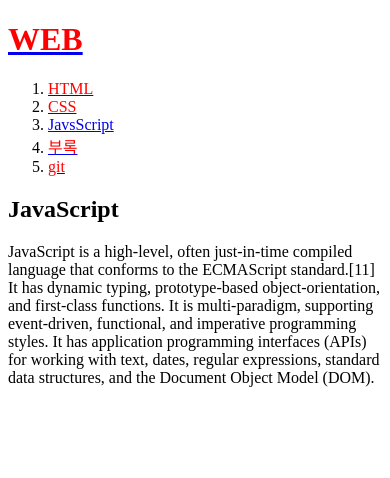
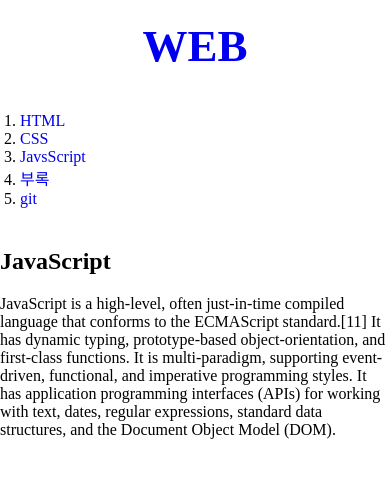
Before and after one commit to khb4435/myFirstWebSite, a plain HTML site: page 3.html in a window 390 px wide. Drawn offline with Linux system fonts and the light colour scheme.

Commit message:
final first

```diff
--- a/3.html
+++ b/3.html
@@ -3,17 +3,59 @@
 <head>
     <title>WEB1 - JavaScript</title>
     <meta charset="UTF-8">
+    <style>
+        a{
+            text-decoration: none;
+        }
+        h1{
+            font-size:45px;
+            text-align: center;
+            border-bottom : 1px solid gray;
+            margin:0px;
+            padding: 20px;
+        }
+        #grid ol {
+            border-right : 1px solid gray;
+            width : 100px;
+            margin:0;
+            padding:20px;
+        }
+        body{
+            margin:0;
+        }
+        #grid{
+            display:grid;
+            grid-template-columns: 150px 1fr;
+            /* grid-template-rows: 150px 1fr; */
+            /* grid-template-areas: 150px 1fr; */
+        }
+        @media(max-width:800px){
+            #grid{
+                display:block;
+            }
+            #grid ol{
+                border-right:none;
+            }
+            h1{
+                border-bottom:none;
+            }
+        }
+    </style>
 </head>
 <body>
-    <h1><a href="index.html"><font color="red">WEB</font></a></h1>
-    <ol>
-        <li><a href="1.html"><font color="red">HTML</font></a></li>
-        <li><a href="2.html"><font color="red">CSS</font></a></li>
-        <li><a href="3.html"><font color="red"></font>JavsScript</a></li>
-        <li><a href="4.html"><font color="red">부록</font></a></li>
-        <li><a href="5.html"><font color="red">git</font></a></li>
-    </ol>
-    <h2>JavaScript</h2>
-    <p>JavaScript is a high-level, often just-in-time compiled language that conforms to the ECMAScript standard.[11] It has dynamic typing, prototype-based object-orientation, and first-class functions. It is multi-paradigm, supporting event-driven, functional, and imperative programming styles. It has application programming interfaces (APIs) for working with text, dates, regular expressions, standard data structures, and the Document Object Model (DOM).</p>
+    <h1><a href="index.html">WEB</a></h1>
+    <div id="grid">
+        <ol>
+            <li><a href="1.html">HTML</a></li>
+            <li><a href="2.html">CSS</a></li>
+            <li><a href="3.html">JavsScript</a></li>
+            <li><a href="4.html">부록</a></li>
+            <li><a href="5.html">git</a></li>
+        </ol>
+        <div>
+            <h2>JavaScript</h2>
+            <p>JavaScript is a high-level, often just-in-time compiled language that conforms to the ECMAScript standard.[11] It has dynamic typing, prototype-based object-orientation, and first-class functions. It is multi-paradigm, supporting event-driven, functional, and imperative programming styles. It has application programming interfaces (APIs) for working with text, dates, regular expressions, standard data structures, and the Document Object Model (DOM).</p>
+        </div>
+    </div>
 </body>
 </html>
```
Also changed, not shown: 0_boxModel.html (added, +21 -0 lines), 0_grid.html (added, +25 -0 lines), 0_mediaQuery.html (added, +25 -0 lines), 2.html (+1 -1 lines).
